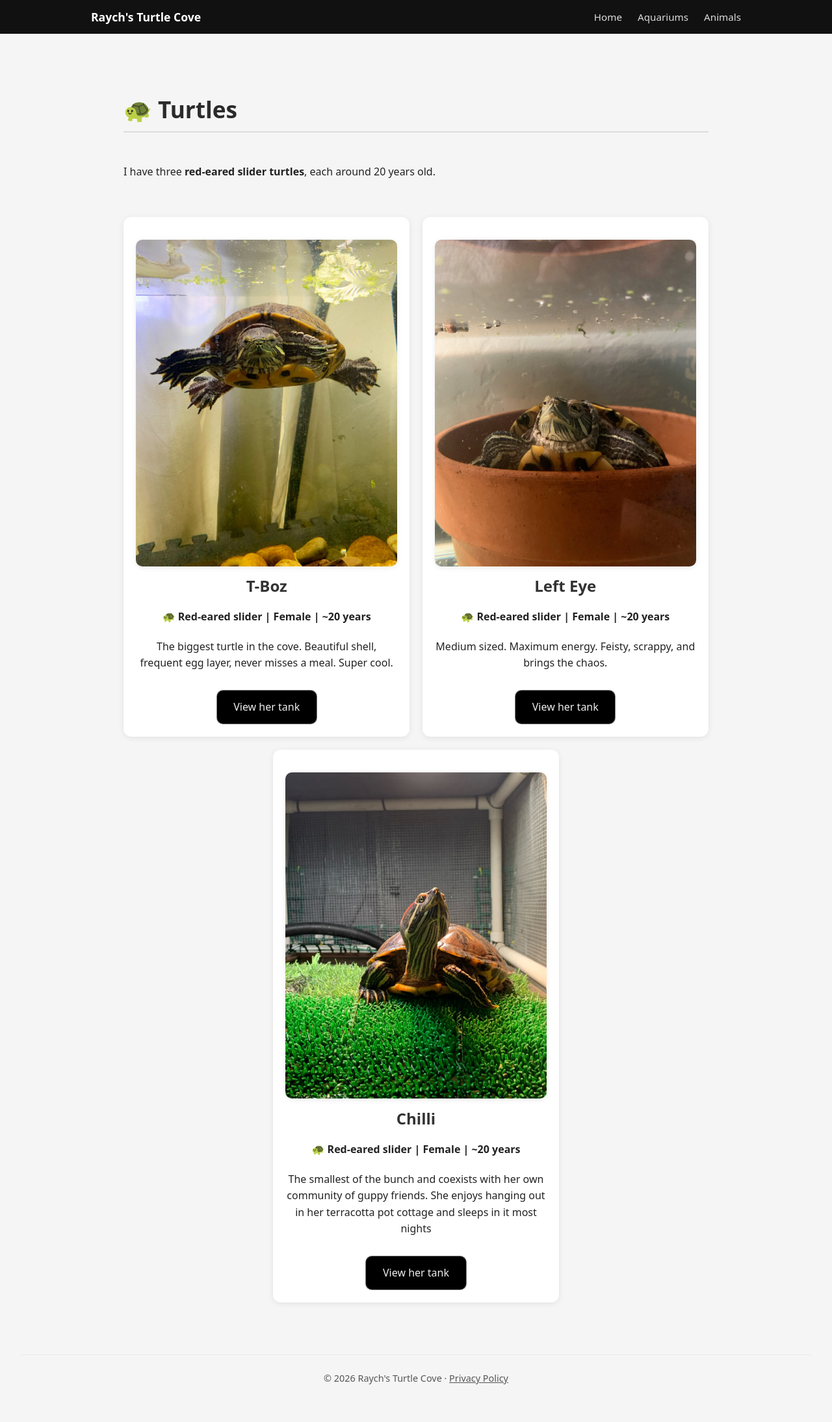
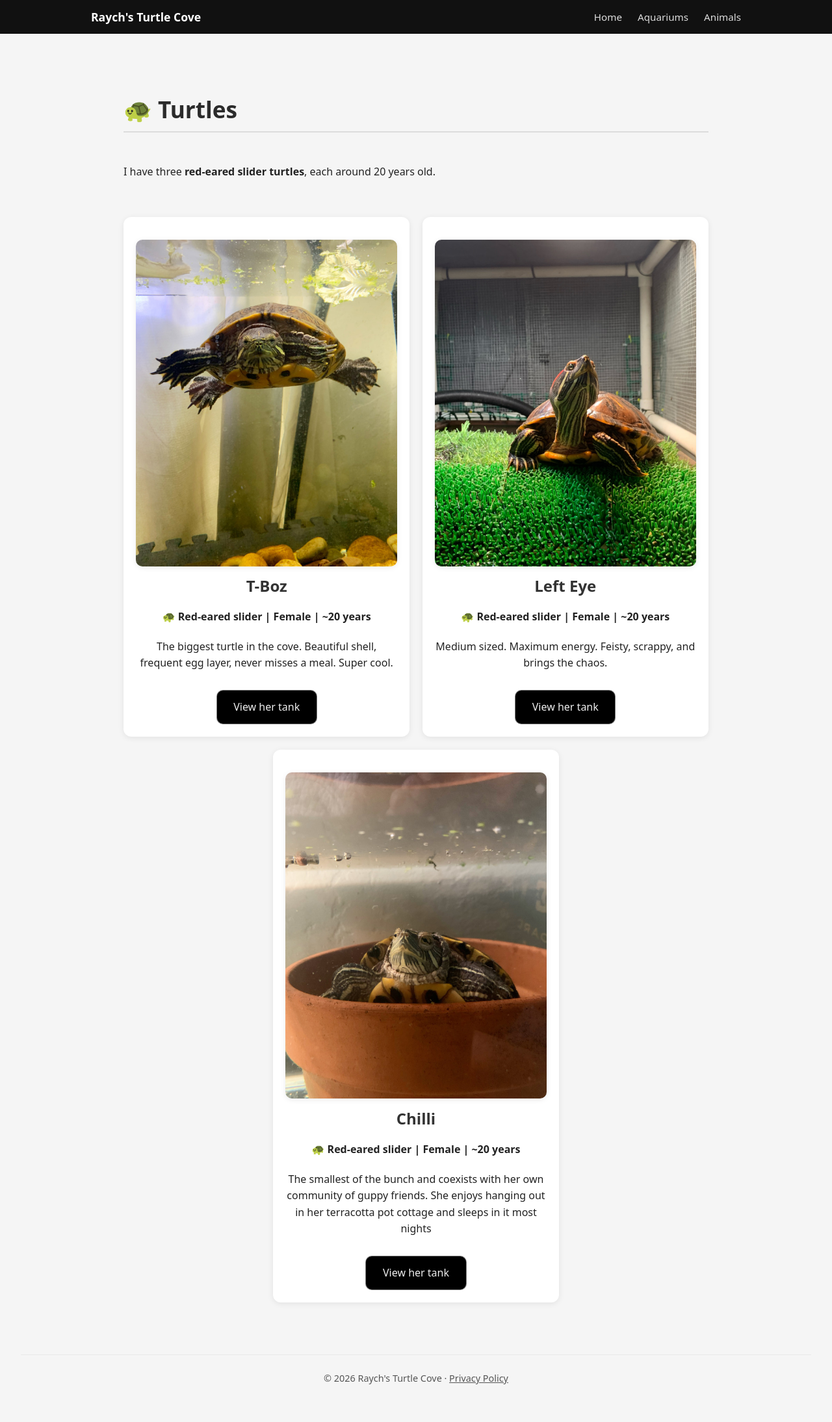
Before and after one commit to rachelsprague/turtles.raych.com, a Jekyll site: the page built from animals/turtles.md, in a window 1280 px wide. Shown: the whole page at 65% size. Built offline with Jekyll 4.4.1, drawn with Linux system fonts in a browser that asks for light colours.

Commit message:
fix image refs

```diff
--- a/animals/turtles.md
+++ b/animals/turtles.md
@@ -22,7 +22,7 @@ I have three **red-eared slider turtles**, each around 20 years old.
 
   <!-- Left Eye -->
   <div class="animal-card">
-    <img src="/assets/images/animals/turtle3.jpg" class="turtle-img" alt="Left Eye">
+    <img src="/assets/images/animals/turtle2.jpg" class="turtle-img" alt="Left Eye">
     <h2>Left Eye</h2>
       <p><strong>🐢 Red-eared slider | Female | ~20 years</strong></p>
       <p>Medium sized. Maximum energy. Feisty, scrappy, and brings the chaos.</p>
@@ -31,7 +31,7 @@ I have three **red-eared slider turtles**, each around 20 years old.
 
   <!-- Chilli -->
   <div class="animal-card">
-    <img src="/assets/images/animals/turtle2.jpg" class="turtle-img" alt="Chilli">
+    <img src="/assets/images/animals/turtle3.jpg" class="turtle-img" alt="Chilli">
     <h2>Chilli</h2>
     <p><strong>🐢 Red-eared slider | Female | ~20 years</strong></p>
       <p>The smallest of the bunch and coexists with her own community of guppy friends. She enjoys hanging out in her terracotta pot cottage and sleeps in it most nights</p>
```
